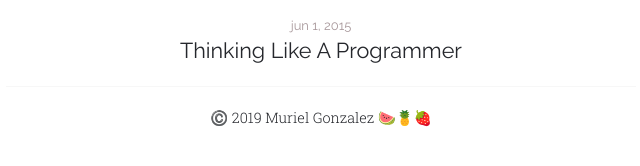
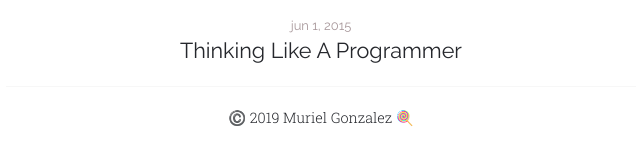
Before and after one commit to murielg/murielg.github.io, a Jekyll site: the page built from index.html, in a window 1280 px wide. Shown: the part 588-754 px from the top of the page, without its empty margins (319-959 px from the left). Built offline with Jekyll 4.4.1, drawn with Linux system fonts in a browser that asks for light colours.

Commit message:
Update footer.html

```diff
--- a/_includes/footer.html
+++ b/_includes/footer.html
@@ -1,5 +1,5 @@
 <footer class="site-footer">
-  ©️ {{ site.time | date: '%Y' }} {{ site.name }} 🍉🍍🍓
+  ©️ {{ site.time | date: '%Y' }} {{ site.name }} 🍭
 </footer>
 
 <script src="{{ "/assets/js/bundle.js" | prepend: site.url }}"></script>
```
